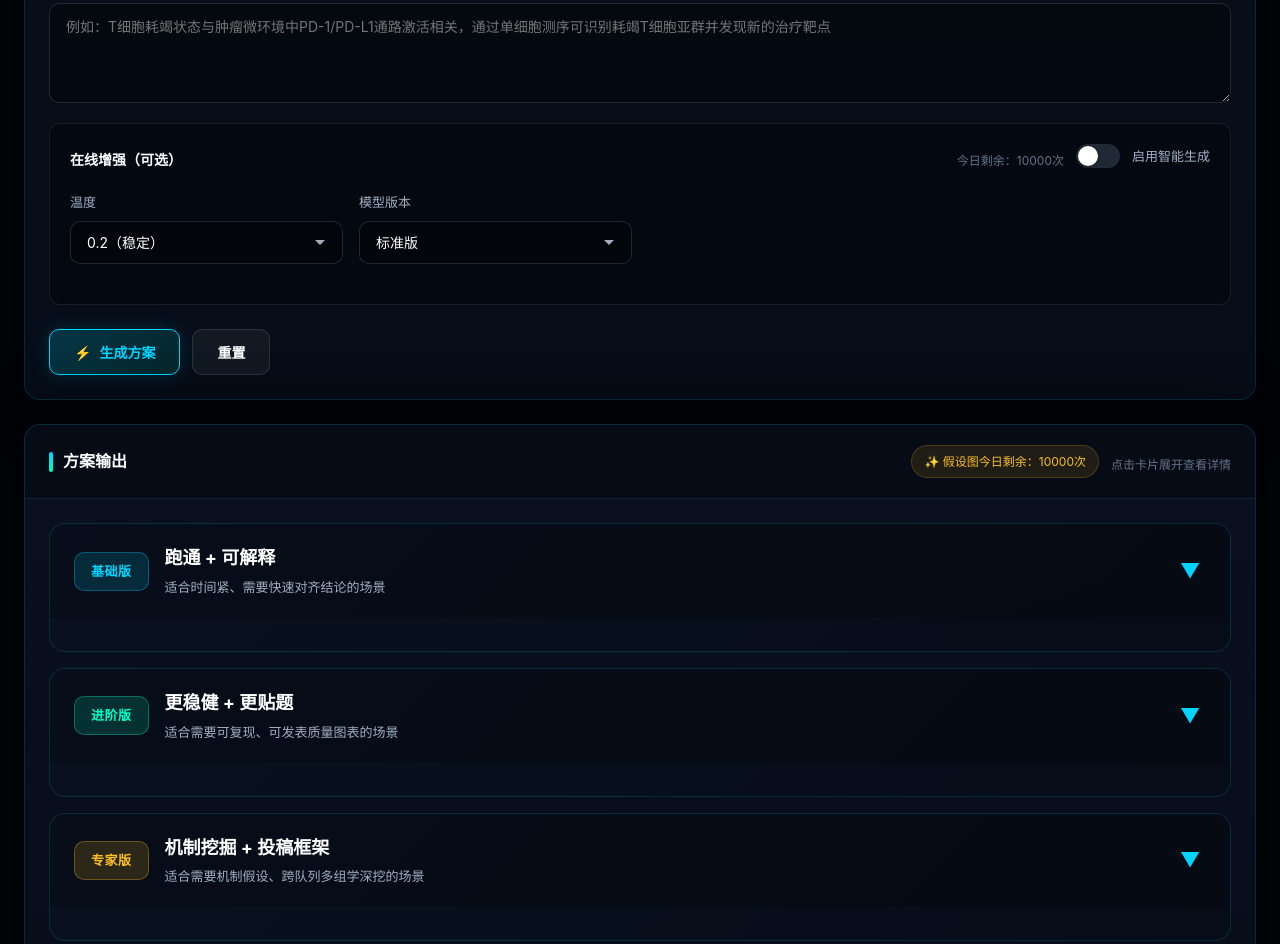
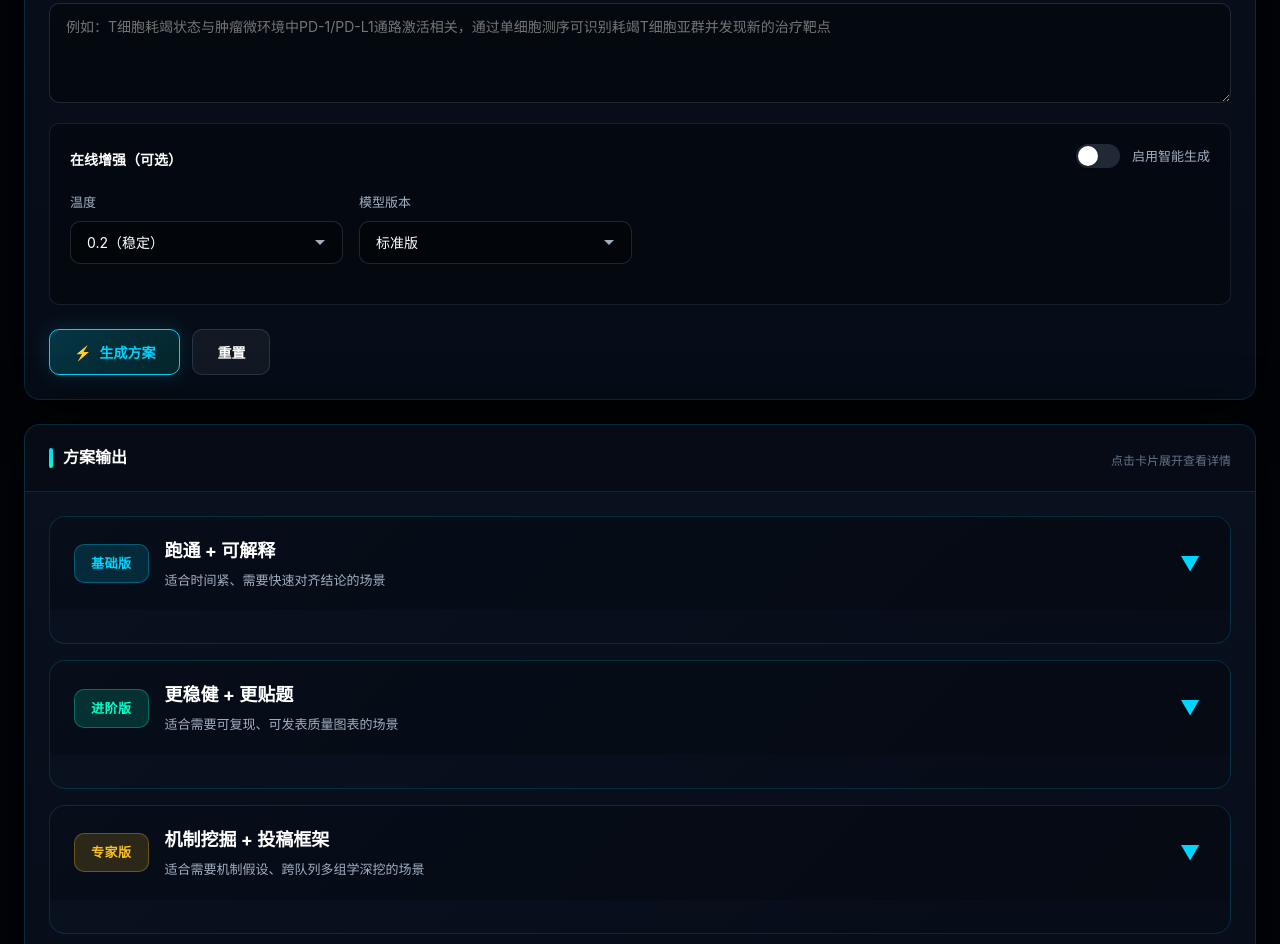
Before and after one commit to Vesemir-CN/single-cell-program-, a plain HTML site: page index.html in a window 1280 px wide. Shown: the part 862-1806 px from the top of the page. Drawn offline with Linux system fonts and the light colour scheme.

Commit message:
Update: 移除使用次数显示，添加次数归零弹窗提示

```diff
--- a/index.html
+++ b/index.html
@@ -1,4 +1,4 @@
-﻿﻿﻿﻿﻿﻿﻿﻿﻿﻿﻿﻿﻿﻿﻿﻿﻿﻿﻿﻿﻿<!doctype html>
+﻿﻿﻿﻿﻿﻿﻿﻿﻿﻿﻿﻿﻿﻿﻿﻿﻿﻿﻿﻿﻿﻿﻿﻿﻿﻿<!doctype html>
 <html lang="zh-CN">
   <head>
     <meta charset="utf-8" />
@@ -993,14 +993,11 @@
             <div class="llm-box">
               <div class="llm-header">
                 <div class="llm-title">在线增强（可选）</div>
-                <div style="display:flex;align-items:center;gap:12px;">
-                  <span id="usageCounter" style="font-size:12px;color:var(--text-muted);">今日剩余：10次</span>
                 <label class="toggle">
                   <input type="checkbox" id="llmEnabled" />
                   <span class="toggle-slider"></span>
                   <span class="toggle-text">启用智能生成</span>
                 </label>
-                </div>
               </div>
 
               <div class="form-row">
@@ -1037,10 +1034,7 @@
         <section class="panel">
           <div class="panel-header">
             <div class="panel-title">方案输出</div>
-            <div style="display:flex;align-items:center;gap:12px;">
-              <span class="flowchart-counter" id="hypothesisCounter">✨ 假设图今日剩余：3次</span>
             <div class="hint">点击卡片展开查看详情</div>
-            </div>
           </div>
 
           <div class="panel-body">
@@ -1582,24 +1576,14 @@
         const data = getUsageData();
         data.count++;
         saveUsageData(data);
-        updateUsageDisplay();
         return data.count;
-      }
-
-      function updateUsageDisplay(){
-        const data = getUsageData();
-        const remaining = Math.max(0, MAX_DAILY_USAGE - data.count);
-        const counter = $("usageCounter");
-        if(counter){
-          counter.textContent = `今日剩余：${remaining}次`;
-          counter.style.color = remaining <= 3 ? 'var(--warn)' : 'var(--text-muted)';
-        }
       }
 
       function checkUsageLimit(){
         const data = getUsageData();
         if(data.count >= MAX_DAILY_USAGE){
-          throw new Error(`今日使用次数已达上限（${MAX_DAILY_USAGE}次），请明日再试`);
+          alert("服务器繁忙，请24点后重试");
+          throw new Error("服务器繁忙，请24点后重试");
         }
         return true;
       }
@@ -1624,24 +1608,14 @@
         const data = getHypothesisUsageData();
         data.count++;
         saveHypothesisUsageData(data);
-        updateHypothesisUsageDisplay();
         return data.count;
-      }
-
-      function updateHypothesisUsageDisplay(){
-        const data = getHypothesisUsageData();
-        const remaining = Math.max(0, MAX_HYPOTHESIS_DAILY_USAGE - data.count);
-        const counter = $("hypothesisCounter");
-        if(counter){
-          counter.textContent = `✨ 假设图今日剩余：${remaining}次`;
-          counter.style.opacity = remaining === 0 ? '0.5' : '1';
-        }
       }
 
       function checkHypothesisUsageLimit(){
         const data = getHypothesisUsageData();
         if(data.count >= MAX_HYPOTHESIS_DAILY_USAGE){
-          throw new Error(`科学假设图生成次数已达今日上限（${MAX_HYPOTHESIS_DAILY_USAGE}次），请明日再试`);
+          alert("服务器繁忙，请24点后重试");
+          throw new Error("服务器繁忙，请24点后重试");
         }
         return true;
       }
@@ -2083,8 +2057,6 @@ Create an illustration that is both scientifically rigorous and visually captiva
       function boot(){
         initAddonsUI();
         wireEvents();
-        updateUsageDisplay();
-        updateHypothesisUsageDisplay();
         const stored = loadFromStorage();
         if(stored){
           applyStoredCtx(stored);
```
Lines whose indentation alone changed are shown as unchanged.
